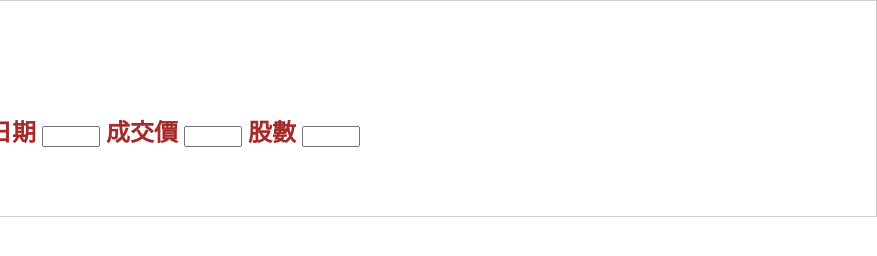
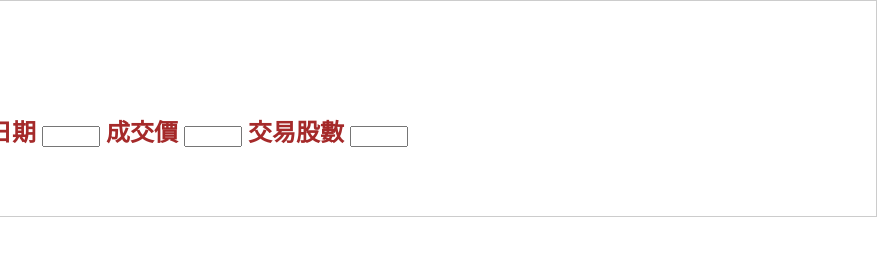
Before and after one commit to hangcity100/hangcity100.github.io, a plain HTML site: page index.html in a window 1280 px wide. Shown: the full height of the page, 403-1280 px from the left. Drawn offline with Linux system fonts and the light colour scheme.

Commit message:
改變index.html 交易股數

```diff
--- a/index.html
+++ b/index.html
@@ -38,7 +38,7 @@
     <input type="text" id="transDate" name="transDate">
     <span>成交價</span>
     <input type="text" id="transAmount" name="transAmount">
-    <span>股數</span>
+    <span>交易股數</span>
     <input type="text" id="stockNum" name="stockNum">
     <br>
    </div>
```
